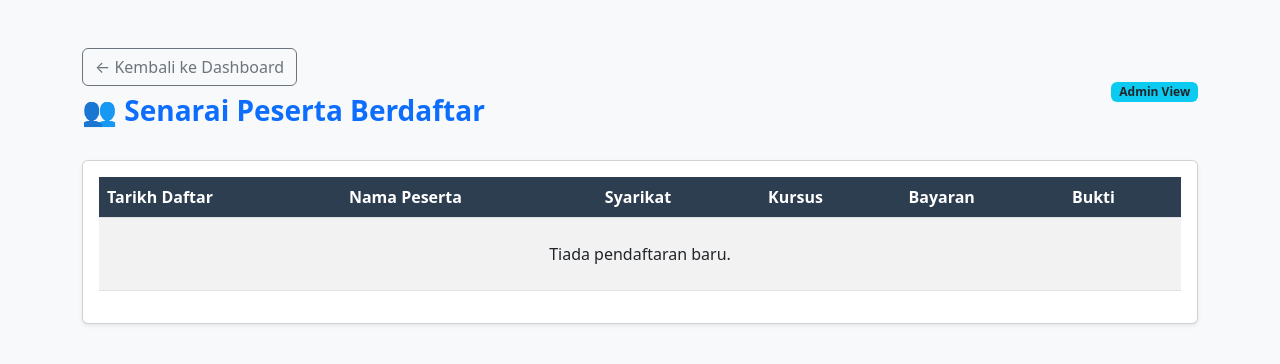
After one commit to azaharrabu/sistem-sewaan-KASB, a Flask app: page /senarai-peserta in a window 1280 px wide. The commit adds this page. Shown: the top 364 px of the page. Run offline with Flask 3, Linux system fonts and the light colour scheme; data that the repository does not hold is empty.

Commit message:
Kemaskini borang pendaftaran Efeis dan tambah senarai peserta

```diff
--- a/app.py
+++ b/app.py
@@ -347,19 +347,34 @@ def add_income(source_name):
     except Exception as e:
         return f"Ralat menambah pendapatan: {e}"
 
-@app.route('/daftar', methods=['GET', 'POST'])
+@app.route('/daftar-efeis', methods=['GET', 'POST'])
 def daftar_kursus():
     """
     Halaman awam untuk peserta mendaftar kursus Efeis.
     """
     if request.method == 'POST':
         try:
+            # Proses fail bukti bayaran
+            file = request.files.get('bukti_bayaran')
+            bukti_url = None
+
+            if file and file.filename != '':
+                filename = secure_filename(file.filename)
+                # Simpan dalam folder 'bayaran' di bucket 'dokumen'
+                file_path = f"bayaran/{int(datetime.now().timestamp())}_{filename}"
+                file_content = file.read()
+                supabase.storage.from_("dokumen").upload(file_path, file_content, {"content-type": file.content_type})
+                bukti_url = supabase.storage.from_("dokumen").get_public_url(file_path)
+
             data = {
                 "nama_penuh": request.form.get('nama'),
                 "no_ic": request.form.get('ic'),
                 "no_telefon": request.form.get('telefon'),
                 "email": request.form.get('email'),
-                "kursus_dipilih": request.form.get('kursus')
+                "nama_syarikat": request.form.get('syarikat'),
+                "kursus_dipilih": request.form.get('kursus'),
+                "kaedah_bayaran": request.form.get('kaedah_bayaran'),
+                "bukti_bayaran_url": bukti_url
             }
 
             supabase.table('peserta_kursus').insert(data).execute()
@@ -370,6 +385,17 @@ def daftar_kursus():
 
     return render_template('daftar_kursus.html')
 
+@app.route('/senarai-peserta')
+def senarai_peserta():
+    """
+    Halaman admin untuk melihat senarai peserta yang mendaftar.
+    """
+    try:
+        response = supabase.table('peserta_kursus').select('*').order('tarikh_daftar', desc=True).execute()
+        return render_template('peserta_list.html', peserta=response.data)
+    except Exception as e:
+        return f"Ralat memuatkan senarai peserta: {e}"
+
 # This allows the app to be run directly from the command line
 if __name__ == '__main__':
     # Using debug=True will auto-reload the server when you make changes
--- a/templates/index.html
+++ b/templates/index.html
@@ -36,8 +36,11 @@
 
         <!-- Pautan Pantas -->
         <div class="d-flex justify-content-end mb-3">
+            <a href="{{ url_for('senarai_peserta') }}" class="btn btn-outline-primary shadow-sm me-2">
+                👥 Semak Senarai Peserta
+            </a>
             <a href="{{ url_for('daftar_kursus') }}" target="_blank" class="btn btn-success shadow-sm">
-                📝 Buka Borang Pendaftaran (Public)
+                📝 Link Pendaftaran (Public)
             </a>
         </div>
 
--- /dev/null
+++ b/templates/peserta_list.html
@@ -0,0 +1,71 @@
+<!DOCTYPE html>
+<html lang="ms">
+<head>
+    <meta charset="UTF-8">
+    <meta name="viewport" content="width=device-width, initial-scale=1.0">
+    <title>Senarai Peserta Kursus - Admin</title>
+    <link href="https://cdn.jsdelivr.net/npm/bootstrap@5.3.0/dist/css/bootstrap.min.css" rel="stylesheet">
+    <style>
+        body { background-color: #f8f9fa; }
+        .table th { background-color: #2c3e50; color: white; }
+    </style>
+</head>
+<body>
+
+    <div class="container mt-5">
+        <div class="d-flex justify-content-between align-items-center mb-4">
+            <div>
+                <a href="{{ url_for('index') }}" class="btn btn-outline-secondary mb-2">&larr; Kembali ke Dashboard</a>
+                <h1 class="h3 text-primary fw-bold">👥 Senarai Peserta Berdaftar</h1>
+            </div>
+            <span class="badge bg-info text-dark">Admin View</span>
+        </div>
+
+        <div class="card shadow-sm">
+            <div class="card-body">
+                <div class="table-responsive">
+                    <table class="table table-hover table-striped align-middle">
+                        <thead>
+                            <tr>
+                                <th>Tarikh Daftar</th>
+                                <th>Nama Peserta</th>
+                                <th>Syarikat</th>
+                                <th>Kursus</th>
+                                <th>Bayaran</th>
+                                <th>Bukti</th>
+                            </tr>
+                        </thead>
+                        <tbody>
+                            {% for p in peserta %}
+                            <tr>
+                                <td class="small text-muted">{{ p.tarikh_daftar[:10] }}</td>
+                                <td>
+                                    <span class="fw-bold">{{ p.nama_penuh }}</span><br>
+                                    <small class="text-muted">{{ p.no_telefon }}</small>
+                                </td>
+                                <td>{{ p.nama_syarikat or '-' }}</td>
+                                <td>{{ p.kursus_dipilih }}</td>
+                                <td>
+                                    <span class="badge {% if p.kaedah_bayaran == 'HRDC Claimable' %}bg-warning text-dark{% else %}bg-success{% endif %}">
+                                        {{ p.kaedah_bayaran }}
+                                    </span>
+                                </td>
+                                <td>
+                                    {% if p.bukti_bayaran_url %}
+                                    <a href="{{ p.bukti_bayaran_url }}" target="_blank" class="btn btn-sm btn-outline-primary">Lihat</a>
+                                    {% else %}
+                                    <span class="text-muted">-</span>
+                                    {% endif %}
+                                </td>
+                            </tr>
+                            {% else %}
+                            <tr><td colspan="6" class="text-center py-4">Tiada pendaftaran baru.</td></tr>
+                            {% endfor %}
+                        </tbody>
+                    </table>
+                </div>
+            </div>
+        </div>
+    </div>
+</body>
+</html>
```
Also changed, not shown: templates/daftar_kursus.html (+27 -2 lines).
